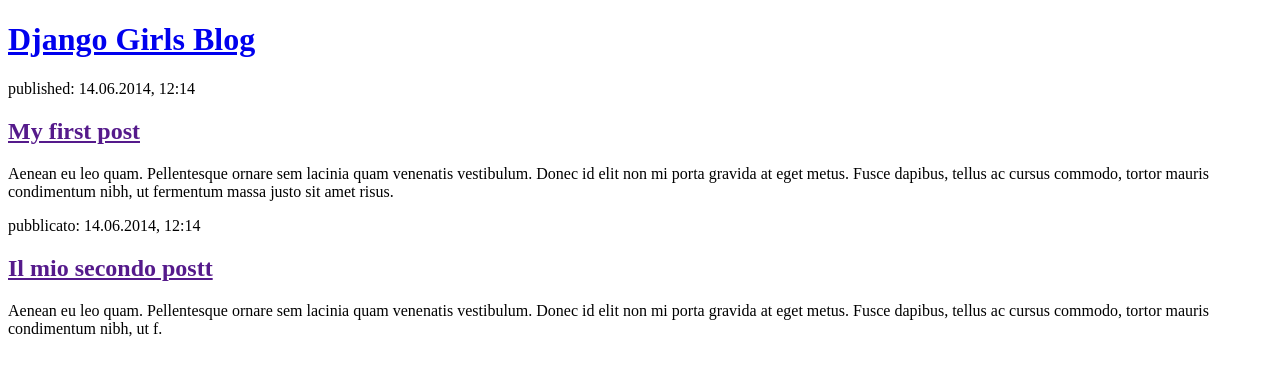
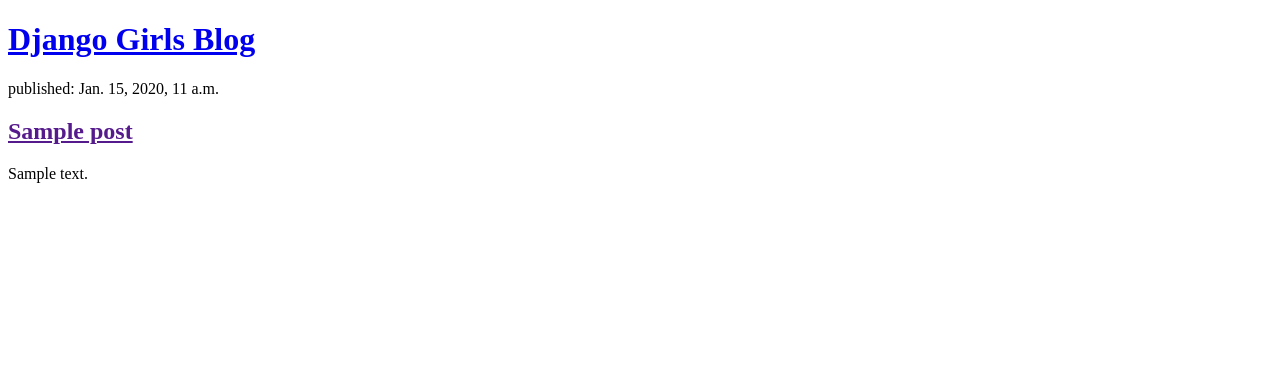
Before and after one commit to simonetb89/my-first-blog, a Django app: page / in a window 1280 px wide. Shown: the top 376 px of the page. Run offline with Django 3.2, Linux system fonts and the light colour scheme; tables that the repository leaves empty hold one stand-in row (values such as "Sample post").

Commit message:
Modified templates to display posts from database

```diff
--- a/blog/models.py
+++ b/blog/models.py
@@ -1,6 +1,7 @@
 from django.db import models
 from django.conf import settings
 from django.utils import timezone
+
 
 class Post(models.Model):
     author = models.ForeignKey(settings.AUTH_USER_MODEL, on_delete=models.CASCADE)
--- a/blog/templates/blog/post_list.html
+++ b/blog/templates/blog/post_list.html
@@ -8,16 +8,14 @@
             <h1><a href="/">Django Girls Blog</a></h1>
         </div>
 
-        <div>
-            <p>published: 14.06.2014, 12:14</p>
-            <h2><a href="">My first post</a></h2>
-            <p>Aenean eu leo quam. Pellentesque ornare sem lacinia quam venenatis vestibulum. Donec id elit non mi porta gravida at eget metus. Fusce dapibus, tellus ac cursus commodo, tortor mauris condimentum nibh, ut fermentum massa justo sit amet risus.</p>
-        </div>
+        {% for post in posts %}
+            <div>
+                <p>published: {{ post.published_date}}</p>
+                <h2><a href="">{{ post.title }}</a></h2>
+                <p>{{ post.text|linebreaksbr }}</p>
+            </div>
+        {% endfor %}
 
-        <div>
-            <p>pubblicato: 14.06.2014, 12:14</p>
-            <h2><a href="">Il mio secondo postt</a></h2>
-            <p>Aenean eu leo quam. Pellentesque ornare sem lacinia quam venenatis vestibulum. Donec id elit non mi porta gravida at eget metus. Fusce dapibus, tellus ac cursus commodo, tortor mauris condimentum nibh, ut f.</p>
-        </div>
+
     </body>
 </html>
--- a/blog/views.py
+++ b/blog/views.py
@@ -1,4 +1,8 @@
 from django.shortcuts import render
+from django.utils import timezone
+from .models import Post
+
 
 def post_list(request):
-    return render(request, 'blog/post_list.html', {})
+    posts = Post.objects.filter(published_date__lte=timezone.now()).order_by('published_date')
+    return render(request, 'blog/post_list.html', {'posts': posts})
```
